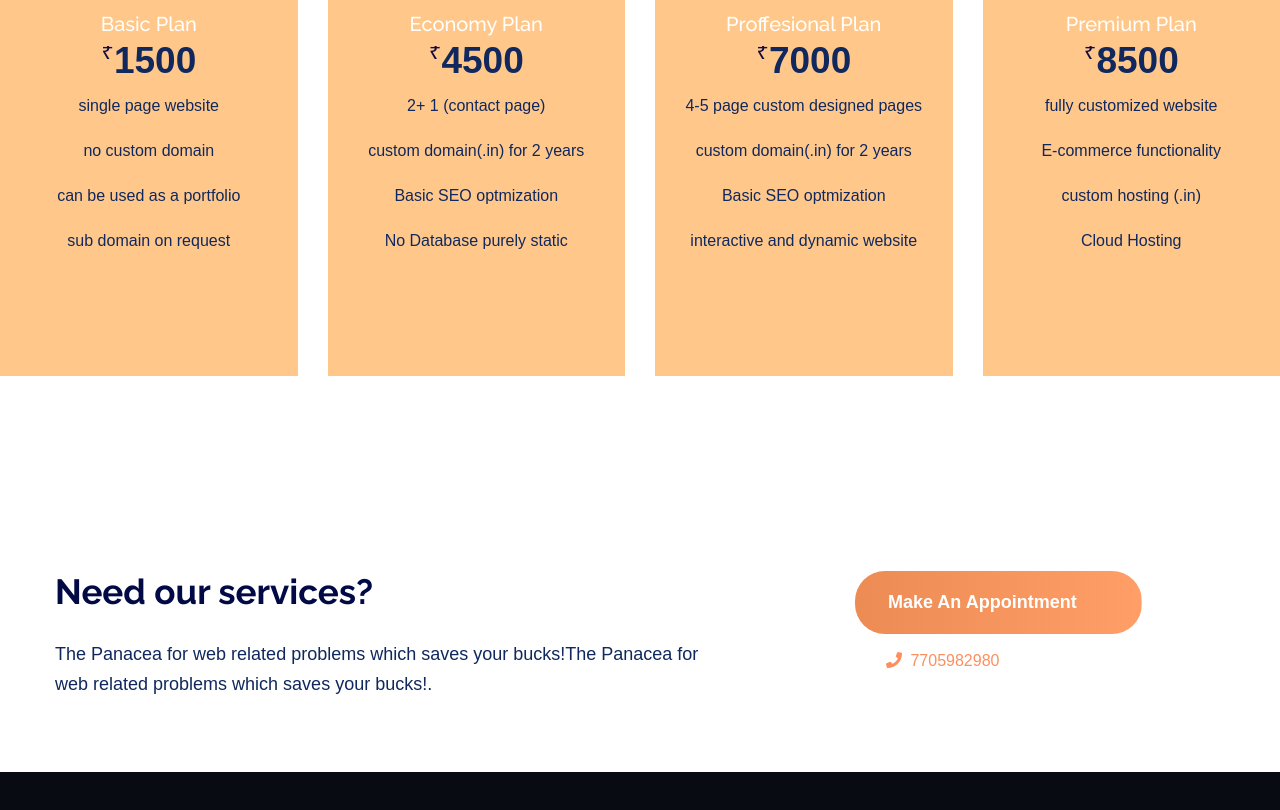
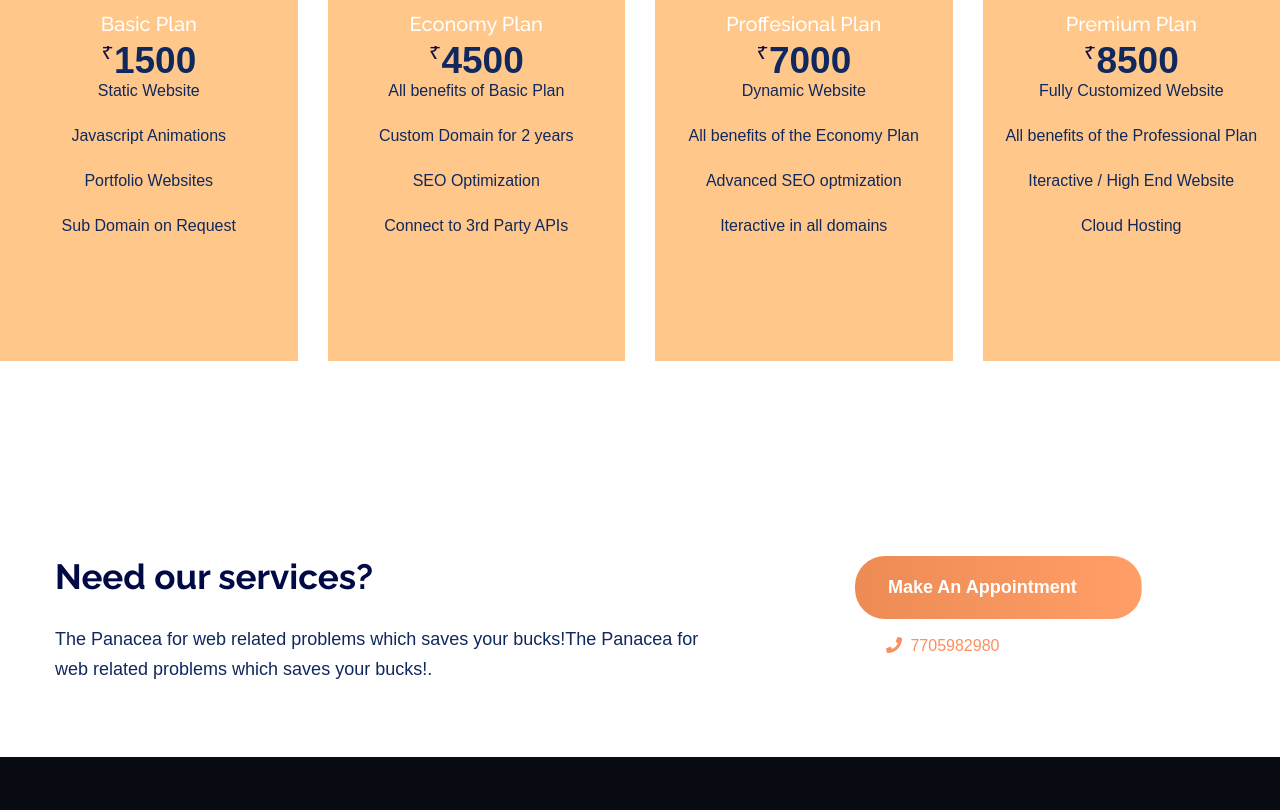
Before and after one commit to Psyber-Duck/PsyberDuck, a plain HTML site: page index.html in a window 1280 px wide. Shown: the part 6836-7646 px from the top of the page. Drawn offline with Linux system fonts and the light colour scheme; files whose address does not match are found by name; a web font is replaced by a local one.

Commit message:
edit: plan content

```diff
--- a/index.html
+++ b/index.html
@@ -678,11 +678,10 @@
               <p class="plan-price"><sup><small>₹</small></sup>1500</p>
           </div>
           <div class="plan-desc">
-              <p></p>
-            <p>single page website</p>
-            <p>no custom domain</p>
-            <p>can be used as a portfolio</p>
-            <p>sub domain on request</p>
+              <p>Static Website</p>
+              <p>Javascript Animations</p>
+              <p>Portfolio Websites</p>
+              <p>Sub Domain on Request</p>
           </div>
           <button>Choose Plan</button>
          </div>
@@ -701,11 +700,10 @@
               <p class="plan-price"><sup><small>₹</small></sup>4500</p>
           </div>
           <div class="plan-desc">
-             <p></p>
-             <p>2+ 1 (contact page)</p>
-             <p>custom domain(.in) for 2 years</p>
-            <p>Basic SEO optmization</p>
-            <p>No Database purely static</p>
+            <p>All benefits of Basic Plan</p>
+            <p>Custom Domain for 2 years</p>
+            <p>SEO Optimization</p>
+            <p>Connect to 3rd Party APIs</p>
           </div>
           <button>Choose Plan</button>
          </div>
@@ -724,11 +722,10 @@
               <p class="plan-price"><sup><small>₹</small></sup>7000</p>
           </div>
           <div class="plan-desc">
-             <p></p>
-             <p>4-5 page custom designed pages</p>
-             <p>custom domain(.in) for 2 years</p>
-            <p>Basic SEO optmization</p>
-            <p>interactive and dynamic website</p>
+            <p>Dynamic Website</p>
+            <p>All benefits of the Economy Plan</p>
+            <p>Advanced SEO optmization</p>
+            <p>Iteractive in all domains</p>
           </div>
           <button>Choose Plan</button>
          </div>
@@ -747,10 +744,9 @@
               <p class="plan-price"><sup><small>₹</small></sup>8500</p>
           </div>
           <div class="plan-desc">
-              <p></p>
-              <p>fully customized website</p>
-            <p>E-commerce functionality</p>
-            <p>custom hosting (.in)</p>
+            <p>Fully Customized Website</p>
+            <p>All benefits of the Professional Plan</p>
+            <p>Iteractive / High End Website</p>
             <p>Cloud Hosting</p>
           </div>
           <button>Choose Plan</button>
```
